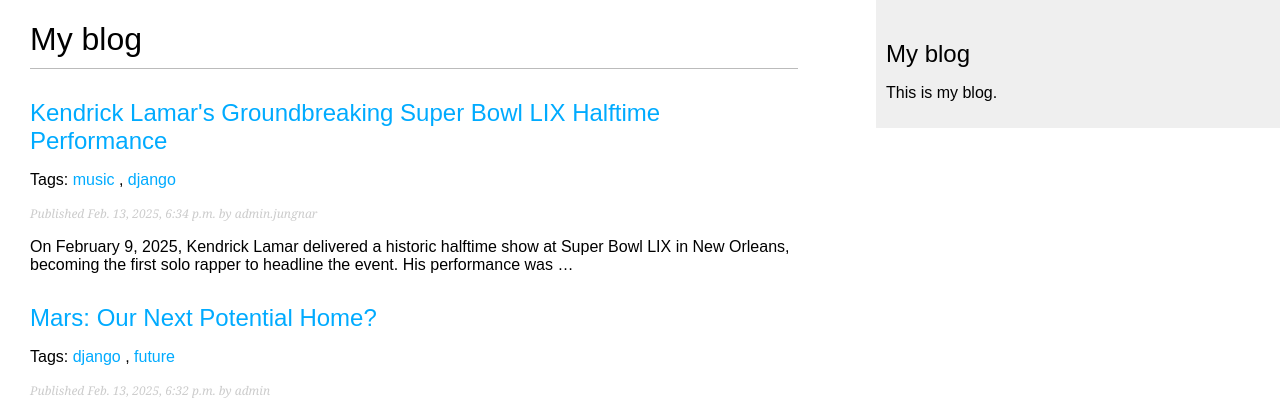
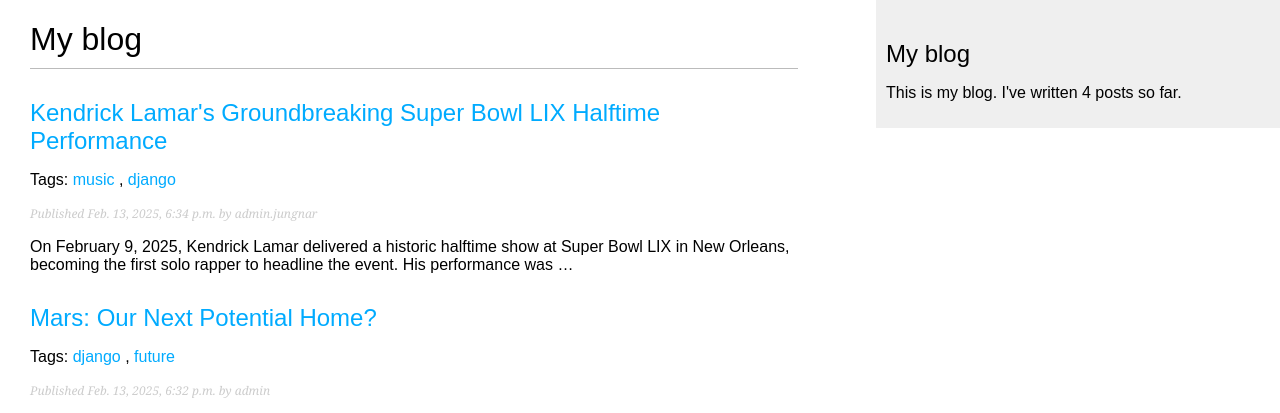
Before and after one commit to jungnarph/myfirstblog, a Django app: page /blogapp/ in a window 1280 px wide. Shown: the top 413 px of the page. Run offline with Django 5.2, Linux system fonts and the light colour scheme; data comes from the database, SQL or seed files in the repository; parts of the project's set-up code (start-up, migrations or seed data) failed here and were passed over.

Commit message:
Update base.html

```diff
--- a/blogapp/templates/blogapp/base.html
+++ b/blogapp/templates/blogapp/base.html
@@ -1,3 +1,4 @@
+{%load blog_tags %}
 {%load static %}
 <!DOCTYPE html>
 <html>
@@ -12,7 +13,7 @@
     </div>
     <div id="sidebar">
         <h2>My blog</h2>
-        <p>This is my blog.</p>
+        <p>This is my blog. I've written {% total_posts %} posts so far.</p>
     </div>
 </body>
 </html>
```
